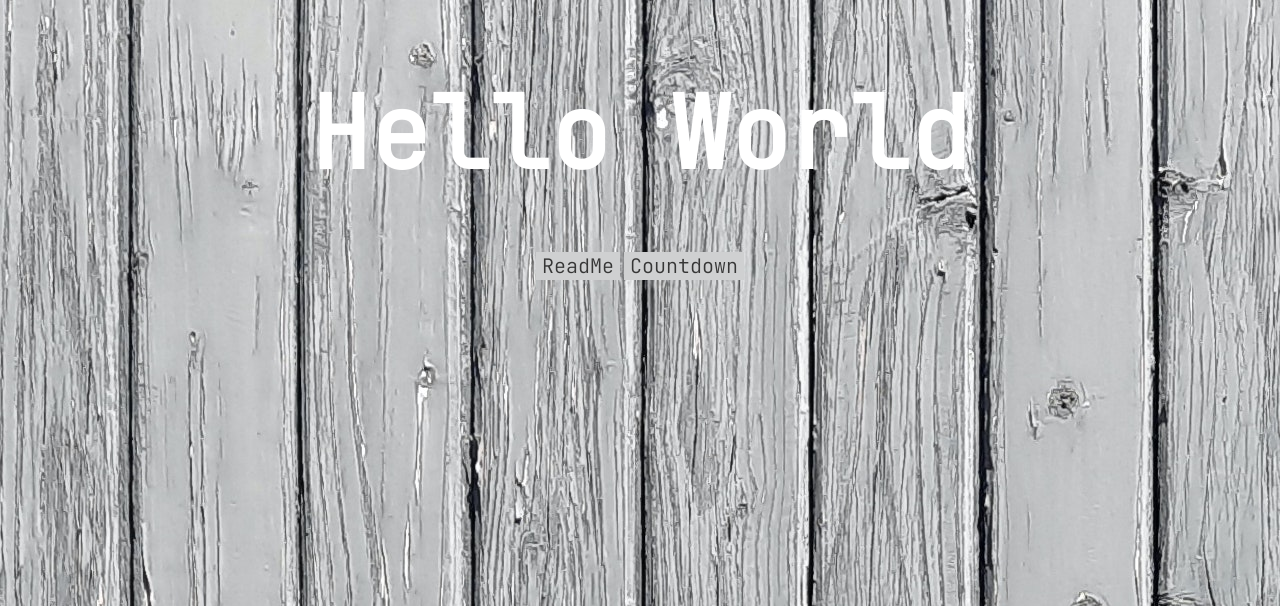
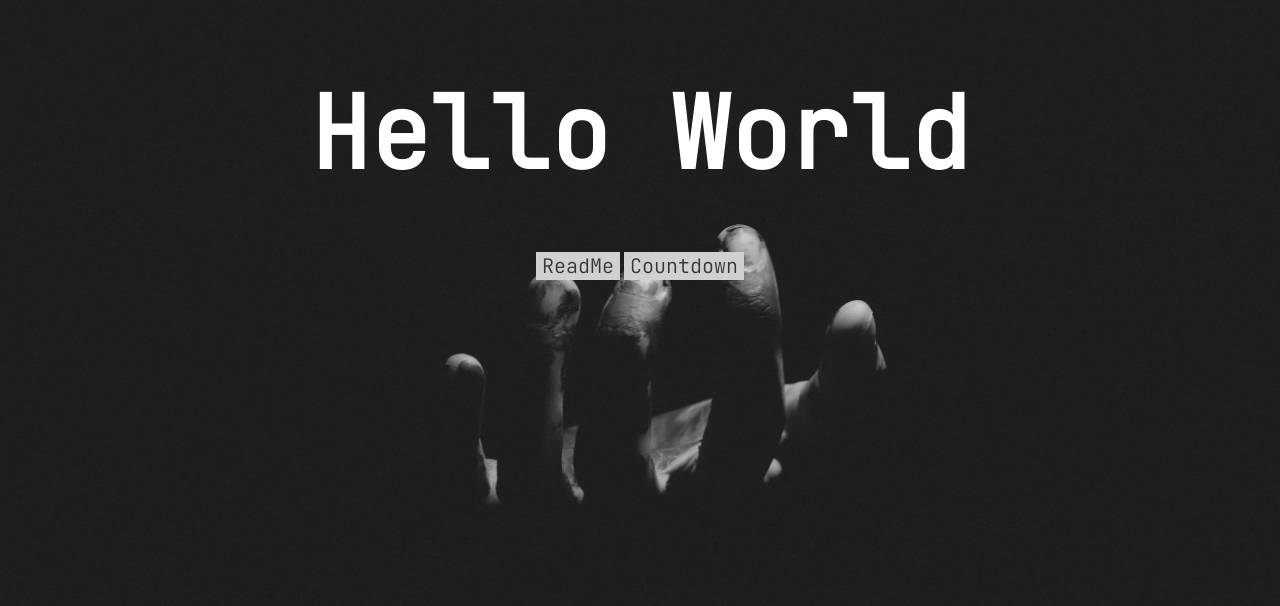
Before and after one commit to joeymichalik/icedt.de, a PHP site: page / in a window 1280 px wide. Shown: the top 606 px of the page. Run offline with PHP 8.4, Linux system fonts and the light colour scheme.

Commit message:
Changed Background again

```diff
--- a/styles/style.css
+++ b/styles/style.css
@@ -6,7 +6,8 @@
 
 body {
     background: black
-                top no-repeat url("pictures/woddentexture.jpg");
+    top no-repeat url("pictures/HandyBackground.jpg");
+    background-size: cover ;
 }
 
 .header {
```
Also changed, not shown: styles/pictures/HandyBackground.jpg (added).
